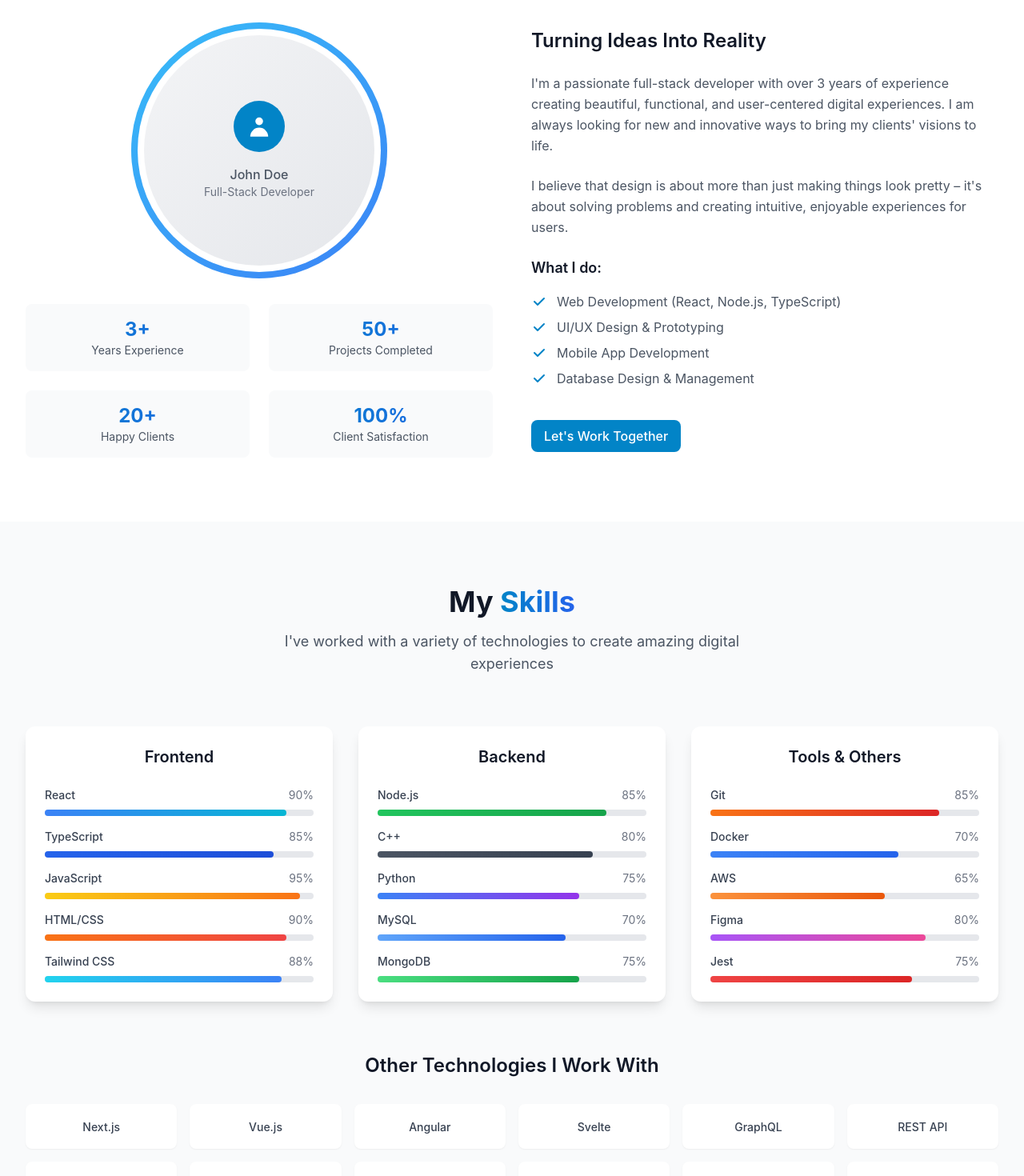
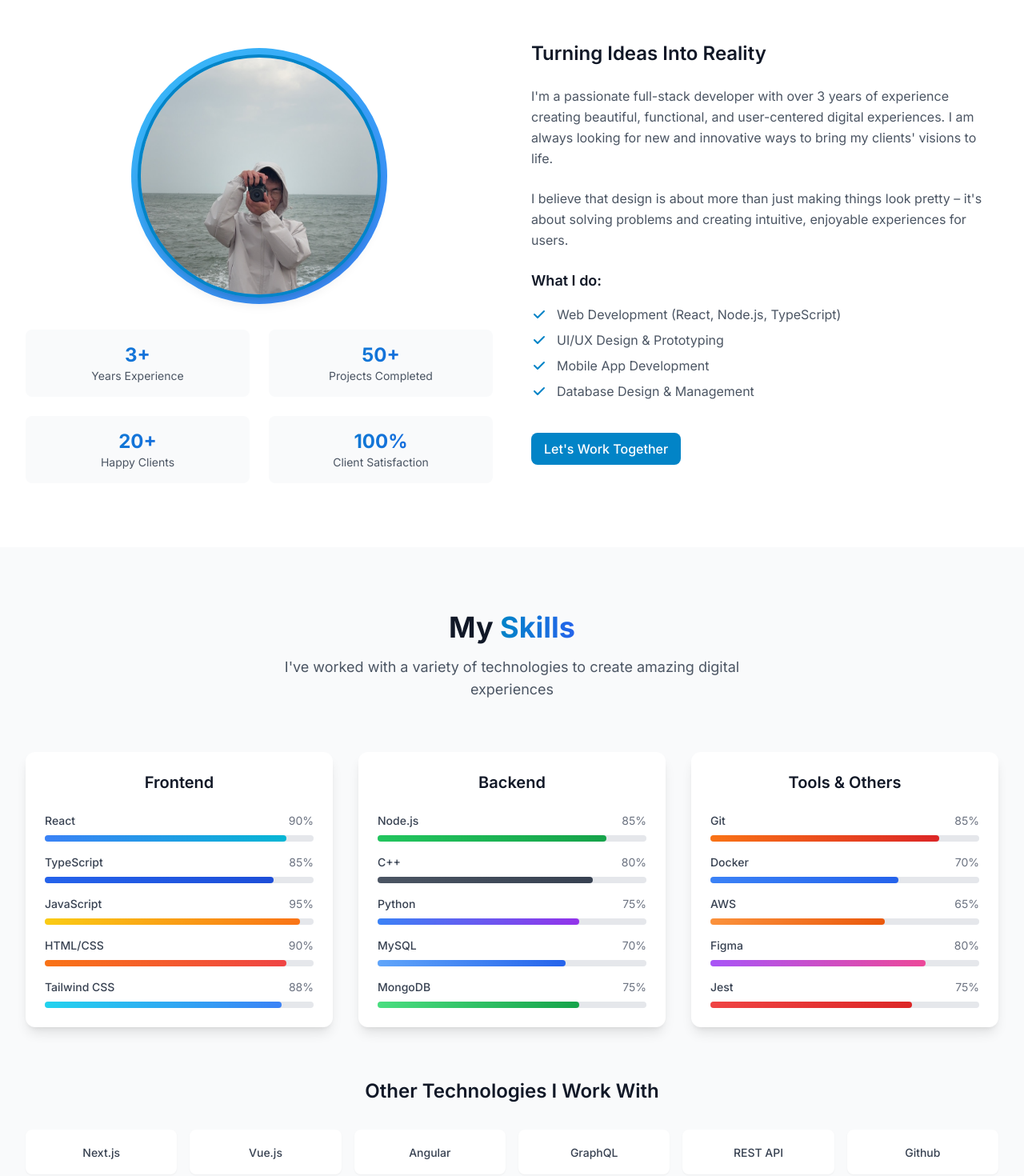
Before and after one commit to gotorion/personal-website, a React (Vite) app: page / in a window 1280 px wide. Shown: the part 1000-2470 px from the top of the page at 80% size. Built offline with nearby package versions, Linux system fonts and the light colour scheme.

Commit message:
Update profile picture

```diff
--- a/index.html
+++ b/index.html
@@ -4,25 +4,25 @@
     <meta charset="UTF-8" />
     <link rel="icon" type="image/svg+xml" href="/vite.svg" />
     <meta name="viewport" content="width=device-width, initial-scale=1.0" />
-    <meta name="description" content="John Doe - Full-Stack Developer Portfolio. Creating beautiful, functional, and user-centered digital experiences." />
+    <meta name="description" content="Junhui Li - Full-Stack Developer Portfolio. Creating beautiful, functional, and user-centered digital experiences." />
     <meta name="keywords" content="developer, portfolio, web development, react, typescript, full-stack" />
-    <meta name="author" content="John Doe" />
+    <meta name="author" content="Junhui Li" />
 
     <!-- Open Graph / Facebook -->
     <meta property="og:type" content="website" />
     <meta property="og:url" content="https://your-domain.com/" />
-    <meta property="og:title" content="John Doe - Full-Stack Developer" />
+    <meta property="og:title" content="Junhui Li - Full-Stack Developer" />
     <meta property="og:description" content="Creating beautiful, functional, and user-centered digital experiences." />
     <meta property="og:image" content="https://your-domain.com/og-image.jpg" />
 
     <!-- Twitter -->
     <meta property="twitter:card" content="summary_large_image" />
     <meta property="twitter:url" content="https://your-domain.com/" />
-    <meta property="twitter:title" content="John Doe - Full-Stack Developer" />
+    <meta property="twitter:title" content="Junhui Li - Full-Stack Developer" />
     <meta property="twitter:description" content="Creating beautiful, functional, and user-centered digital experiences." />
     <meta property="twitter:image" content="https://your-domain.com/og-image.jpg" />
 
-    <title>John Doe - Full-Stack Developer Portfolio</title>
+    <title>Junhui Li - Full-Stack Developer Portfolio</title>
   </head>
   <body>
     <div id="root"></div>
--- a/src/components/About.tsx
+++ b/src/components/About.tsx
@@ -24,18 +24,18 @@ const About = () => {
             <div className="relative">
               <div className="w-80 h-80 mx-auto relative">
                 <div className="absolute inset-0 bg-gradient-to-br from-primary-400 to-blue-500 rounded-full transform rotate-6"></div>
-                <div className="absolute inset-2 bg-white rounded-full flex items-center justify-center">
-                  <div className="w-72 h-72 bg-gradient-to-br from-gray-100 to-gray-200 rounded-full flex items-center justify-center">
-                    <div className="text-center">
-                      <div className="w-16 h-16 bg-primary-600 rounded-full mx-auto mb-4 flex items-center justify-center">
-                        <svg className="w-8 h-8 text-white" fill="currentColor" viewBox="0 0 20 20">
-                          <path fillRule="evenodd" d="M10 9a3 3 0 100-6 3 3 0 000 6zm-7 9a7 7 0 1114 0H3z" clipRule="evenodd" />
-                        </svg>
-                      </div>
-                      <p className="text-gray-600 font-medium">John Doe</p>
-                      <p className="text-sm text-gray-500">Full-Stack Developer</p>
-                    </div>
-                  </div>
+                <div className="absolute inset-2 rounded-full overflow-hidden border-4 border-primary-600 shadow-lg">
+                  <img
+                    src="/me.jpeg"
+                    alt="Junhui Li"
+                    className="w-full h-full object-cover"
+                  />
+                </div>
+
+                {/* 将文字移到照片下方 */}
+                <div className="text-center mt-8">
+                  <p className="text-gray-600 font-medium">Junhui Li</p>
+                  <p className="text-sm text-gray-500">Full-Stack Developer</p>
                 </div>
               </div>
             </div>
--- a/src/components/Footer.tsx
+++ b/src/components/Footer.tsx
@@ -8,7 +8,7 @@ const Footer = () => {
           {/* Brand */}
           <div className="md:col-span-2">
             <h3 className="text-2xl font-bold gradient-text mb-4">
-              John Doe
+              Junhui Li
             </h3>
             <p className="text-gray-400 mb-6 max-w-md">
               A passionate full-stack developer dedicated to creating beautiful,
@@ -84,7 +84,7 @@ const Footer = () => {
         <div className="border-t border-gray-800 mt-12 pt-8">
           <div className="flex flex-col md:flex-row justify-between items-center">
             <p className="text-gray-400 text-sm">
-              © {currentYear} John Doe. All rights reserved.
+              © {currentYear} Junhui Li. All rights reserved.
             </p>
             <div className="flex space-x-6 mt-4 md:mt-0">
               <a href="#" className="text-gray-400 hover:text-white text-sm transition-colors duration-200">
--- a/src/components/Header.tsx
+++ b/src/components/Header.tsx
@@ -42,7 +42,7 @@ const Header = () => {
           {/* Logo */}
           <div className="flex-shrink-0">
             <h1 className="text-2xl font-bold gradient-text">
-              John Doe
+              Junhui Li
             </h1>
           </div>
 
--- a/src/components/Hero.tsx
+++ b/src/components/Hero.tsx
@@ -3,7 +3,7 @@ import { useEffect, useState } from 'react'
 const Hero = () => {
   const [currentText, setCurrentText] = useState(0)
   const texts = [
-    'C++ Developer',
+    'Full-Stack Developer',
     'UI/UX Designer',
     'Problem Solver',
     'Creative Thinker'
@@ -37,7 +37,7 @@ const Hero = () => {
         <div className="animate-fade-in">
           <h1 className="text-4xl sm:text-5xl lg:text-6xl font-bold text-gray-900 mb-6">
             Hi, I'm{' '}
-            <span className="gradient-text">John Doe</span>
+            <span className="gradient-text">Junhui Li</span>
           </h1>
 
           <div className="h-16 sm:h-20 flex items-center justify-center mb-8">
--- a/src/components/Skills.tsx
+++ b/src/components/Skills.tsx
@@ -83,10 +83,8 @@ const Skills = () => {
 
           <div className="grid grid-cols-2 sm:grid-cols-3 md:grid-cols-4 lg:grid-cols-6 gap-4">
             {[
-              'Next.js', 'Vue.js', 'Angular', 'Svelte', 'GraphQL', 'REST API',
-              'Redux', 'Zustand', 'Prisma', 'TypeORM', 'JWT', 'OAuth',
-              'Webpack', 'Vite', 'ESLint', 'Prettier', 'Storybook', 'Cypress',
-              'Firebase', 'Vercel', 'Netlify', 'Heroku', 'Linux', 'Nginx'
+              'Next.js', 'Vue.js', 'Angular', 'GraphQL', 'REST API', 'Github',
+              'Figma', 'Vite', 'ESLint', 'Prettier', 'Linux', 'Nginx'
             ].map((tech, index) => (
               <div
                 key={index}
--- a/src/index.css
+++ b/src/index.css
@@ -1,8 +1,8 @@
+@import url('https://fonts.googleapis.com/css2?family=Inter:wght@300;400;500;600;700&display=swap');
+
 @tailwind base;
 @tailwind components;
 @tailwind utilities;
-
-@import url('https://fonts.googleapis.com/css2?family=Inter:wght@300;400;500;600;700&display=swap');
 
 @layer base {
   html {
```
Also changed, not shown: public/me.jpeg (added), 1 other file (tests, documents, lock files or other folders).
